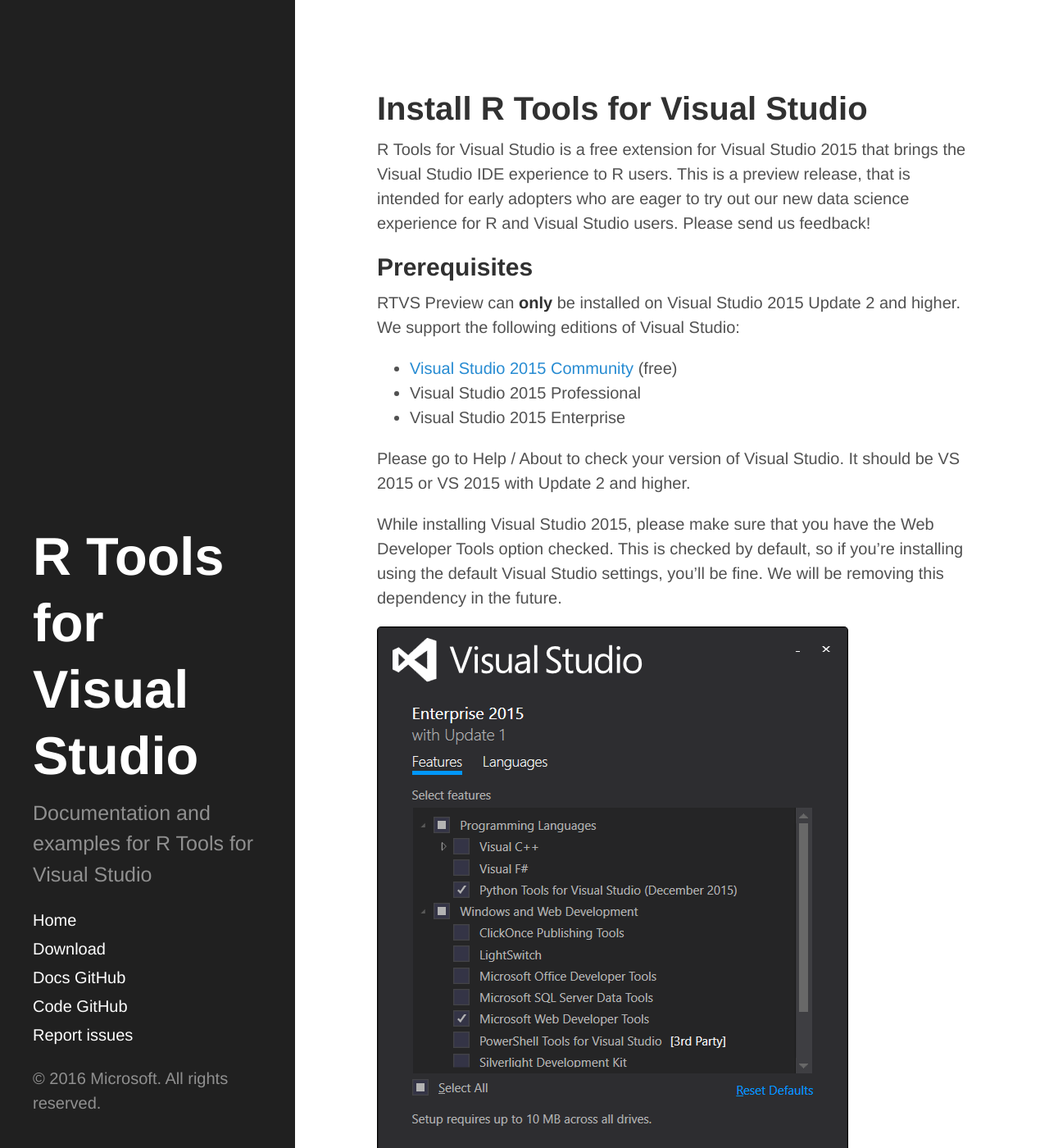
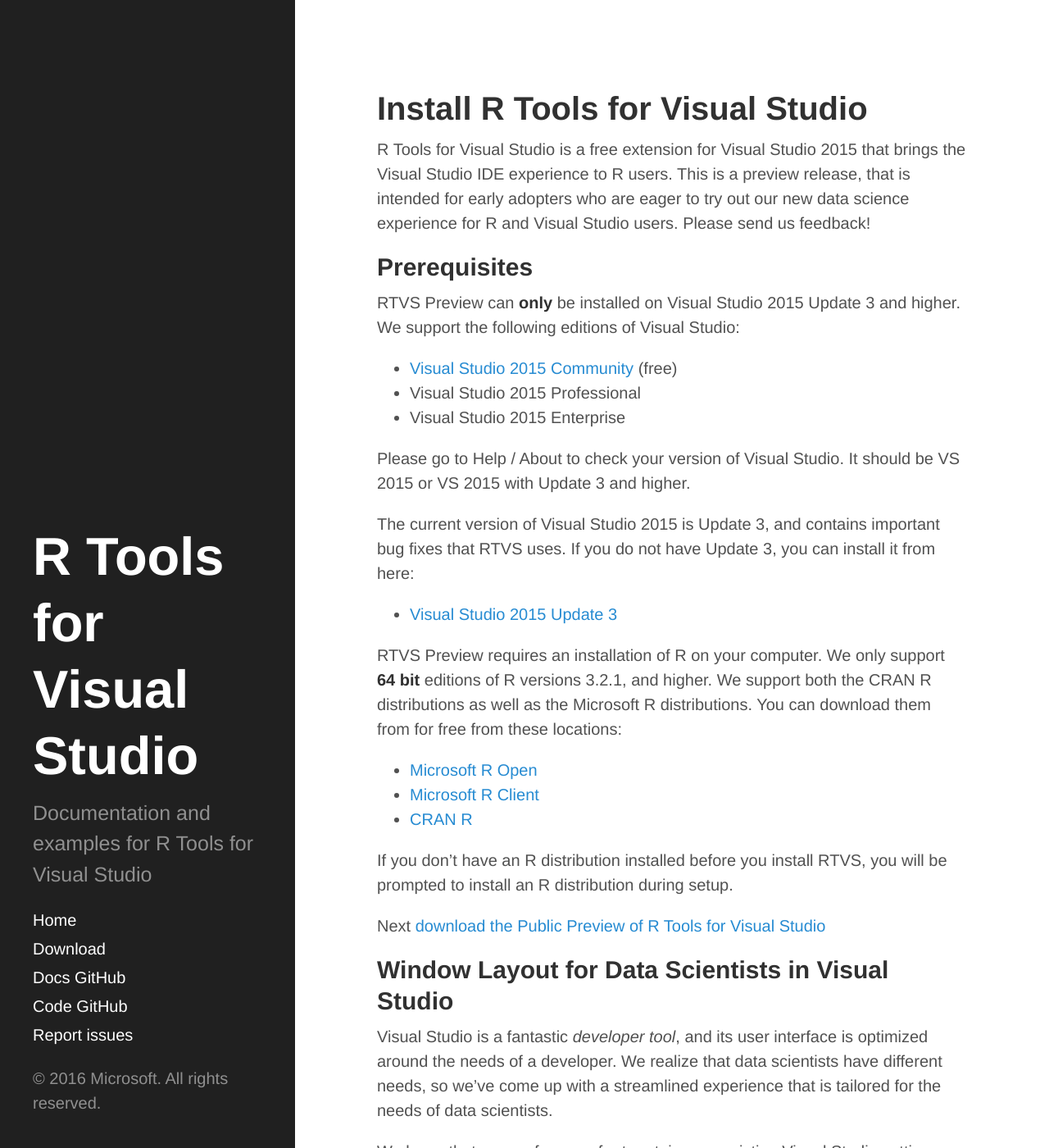
Before and after one commit to microsoft/RTVS-docs, a Jekyll site: the page built from installation.md, in a window 1280 px wide and 1400 px high. Shown: the whole window at 82% size. Built offline with Jekyll 4.4.1, drawn with Linux system fonts in a browser that asks for light colours; some of the changed text lies outside the part shown.

Commit message:
Removing references to Visual Studio Update 2 and dependencies

```diff
--- a/installation.md
+++ b/installation.md
@@ -11,7 +11,7 @@
 
 ## Prerequisites
 
-RTVS Preview can **only** be installed on Visual Studio 2015 Update 2 and
+RTVS Preview can **only** be installed on Visual Studio 2015 Update 3 and
 higher. We support the following editions of Visual Studio:
 
 * [Visual Studio 2015 Community](https://www.visualstudio.com/en-us/products/visual-studio-community-vs.aspx) (free)
@@ -19,28 +19,21 @@
 * Visual Studio 2015 Enterprise
 
 Please go to Help / About to check your version of Visual Studio.  It should be
-VS 2015 or VS 2015 with Update 2 and higher.
+VS 2015 or VS 2015 with Update 3 and higher.
 
-While installing Visual Studio 2015, please make sure that you have the Web
-Developer Tools option checked. This is checked by default, so if you're
-installing using the default Visual Studio settings, you'll be fine. We will be
-removing this dependency in the future.
-
-![](./media/RTVS-installation-web-developer-settings.png)
-
-The current version of Visual Studio 2015 is Update 2, and contains important
-bug fixes that RTVS uses. If you do not have Update 2, you can install it from
+The current version of Visual Studio 2015 is Update 3, and contains important
+bug fixes that RTVS uses. If you do not have Update 3, you can install it from
 here:
 
-* [Visual Studio 2015 Update 2](http://go.microsoft.com/fwlink/?LinkId=691129)
+* [Visual Studio 2015 Update 3](http://go.microsoft.com/fwlink/?LinkId=691129)
 
 RTVS Preview requires an installation of R on your computer. We only support
-**64 bit** editions of R versions 3.2.1, 3.2.2 and 3.2.3. We support both the
-CRAN R distributions as well as the Microsoft R distributions. You can download
-them from for free from these locations:
+**64 bit** editions of R versions 3.2.1, and higher. We support both the CRAN R
+distributions as well as the Microsoft R distributions. You can download them
+from for free from these locations:
 
 * [Microsoft R Open](https://mran.revolutionanalytics.com/download/)
-* [Microsoft R Server](https://www.microsoft.com/en-us/server-cloud/products/r-server/)
+* [Microsoft R Client](https://msdn.microsoft.com/microsoft-r/r-client-install/)
 * [CRAN R](https://cran.r-project.org/bin/windows/base/)
 
 If you don't have an R distribution installed before you install RTVS, you will
@@ -48,10 +41,6 @@
 
 Next [download the Public Preview of R Tools for Visual
 Studio](https://aka.ms/rtvs-current)
-
-Please note that if you had an earlier version of R Tools for Visual Studio
-installed on your machine, you must first uninstall it from Add / Remove
-Programs before you can install this Preview release.
 
 ## Window Layout for Data Scientists in Visual Studio
 
@@ -65,8 +54,8 @@
 tailored experience, enabling it is really easy to do. Just run the Data Science
 Settings from the R Tools menu:
 
-**IMPORTANT NOTE: you should save your current settings if you want to revert back to them: Tools / Import and Export Settings.**
-
+**IMPORTANT NOTE: you should save your current settings if you want to revert
+back to them: Tools / Import and Export Settings.**
 
 ![](./media/RTVS-Installation-data-scientist-layout.png)
 
@@ -80,9 +69,8 @@
 
 	%ProgramFiles(x86)%\Microsoft Visual Studio <VS version>\Common7\IDE\Extensions\Microsoft\R Tools for Visual Studio
 
-
 ## Try the samples
 
-Once you've installed RTVS, try some of the samples from github:
+Once you've installed RTVS, try some of the samples from Github:
 
 [Samples documentation](samples.html)
```
Also changed, not shown: index.md (+5 -5 lines), media/RTVS-installation-web-developer-settings.png (deleted).
